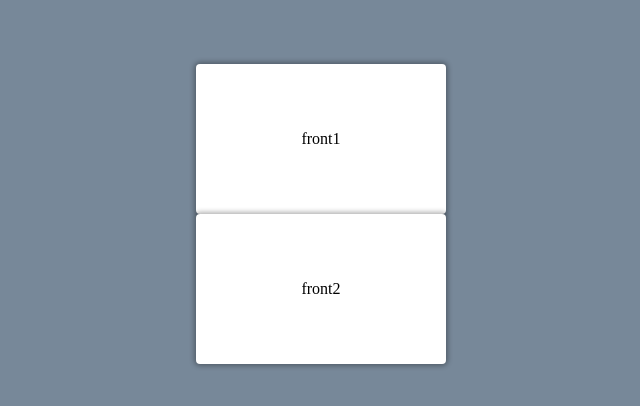
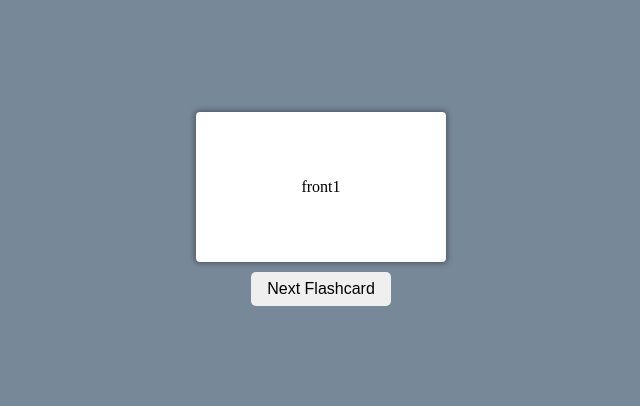
Before and after one commit to joshuazhou744/flashcards, a React (Vite) app in the folder frontend/: page / in a window 1280 px wide. Shown: the part 186-592 px from the top of the page, without its empty margins (319-959 px from the left). Built offline with nearby package versions, Linux system fonts and the light colour scheme.

Commit message:
Add next button

```diff
--- /dev/null
+++ b/frontend/src/components/FlashcardList.css
@@ -0,0 +1,15 @@
+.nextbutton {
+    padding: 0.5rem 1rem;
+    border: none;
+    border-radius: 5px;
+    cursor: pointer;
+    font-size: 1rem;
+    margin: 10px;
+}
+
+.flashcard-container {
+    display: flex;
+    flex-direction: column;
+    justify-content: center;
+    align-items: center;
+}
--- a/frontend/src/components/FlashcardList.tsx
+++ b/frontend/src/components/FlashcardList.tsx
@@ -1,4 +1,6 @@
+import { useState } from "react";
 import Flashcard from "./Flashcard";
+import './FlashcardList.css'
 
 interface Flashcard {
     id: number;
@@ -13,11 +15,21 @@ interface Flashcard {
 
 
 export default function FlashcardList({ flashcards }: FlashcardListProps) {
+  const [current, setCurrent] = useState(0);
+
+  const nextCard = () => {
+    setCurrent((prev) =>
+      prev === flashcards.length - 1 ? 0 : prev + 1
+    )
+  }
+
   return (
-    <div className="card-grid">
-      {flashcards.map(flashcard => {
-        return <Flashcard flashcard={flashcard} key={flashcard.id} />
-      })}
+    <div className="flashcard-container">
+      <div className="flashcard">
+        <Flashcard flashcard={flashcards[current]} key={flashcards[current].id} />
+      </div>
+      <button className="nextbutton" onClick={nextCard}>Next Flashcard</button>
+
     </div>
   )
 }
```
